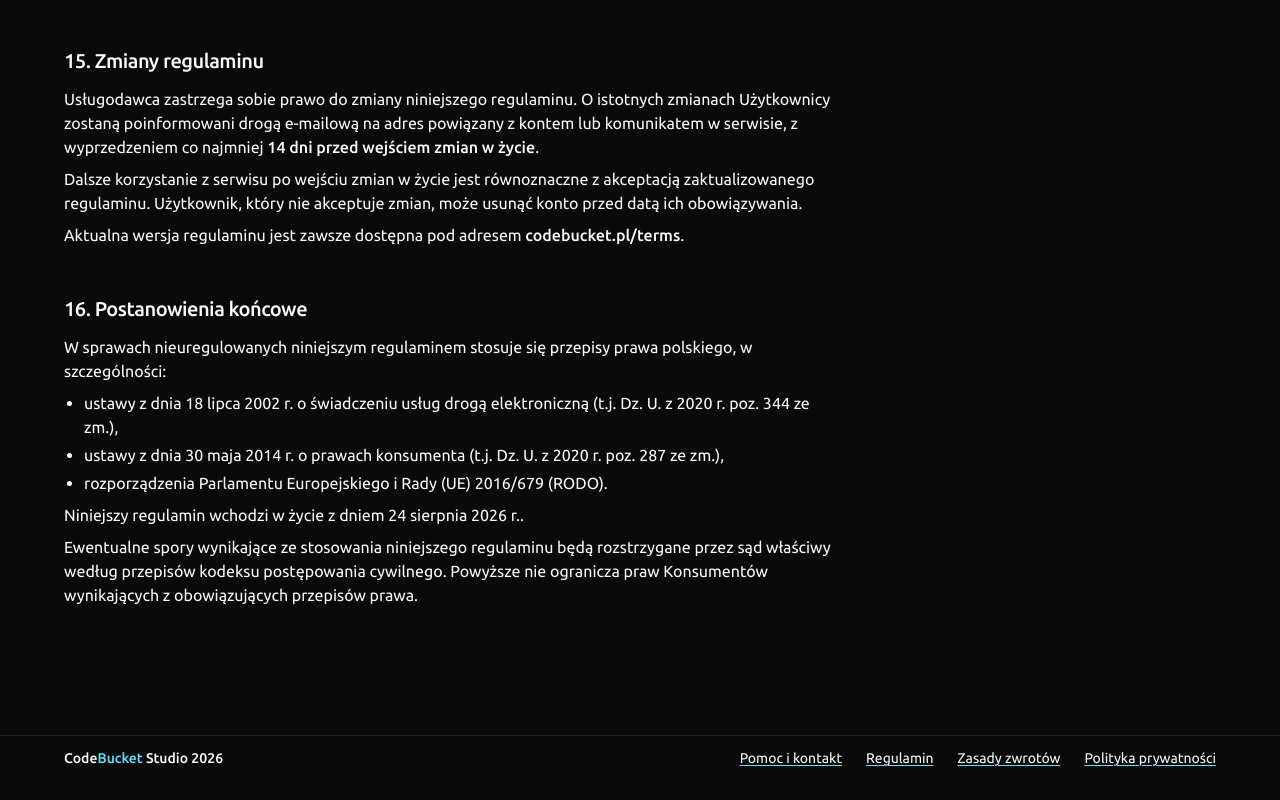
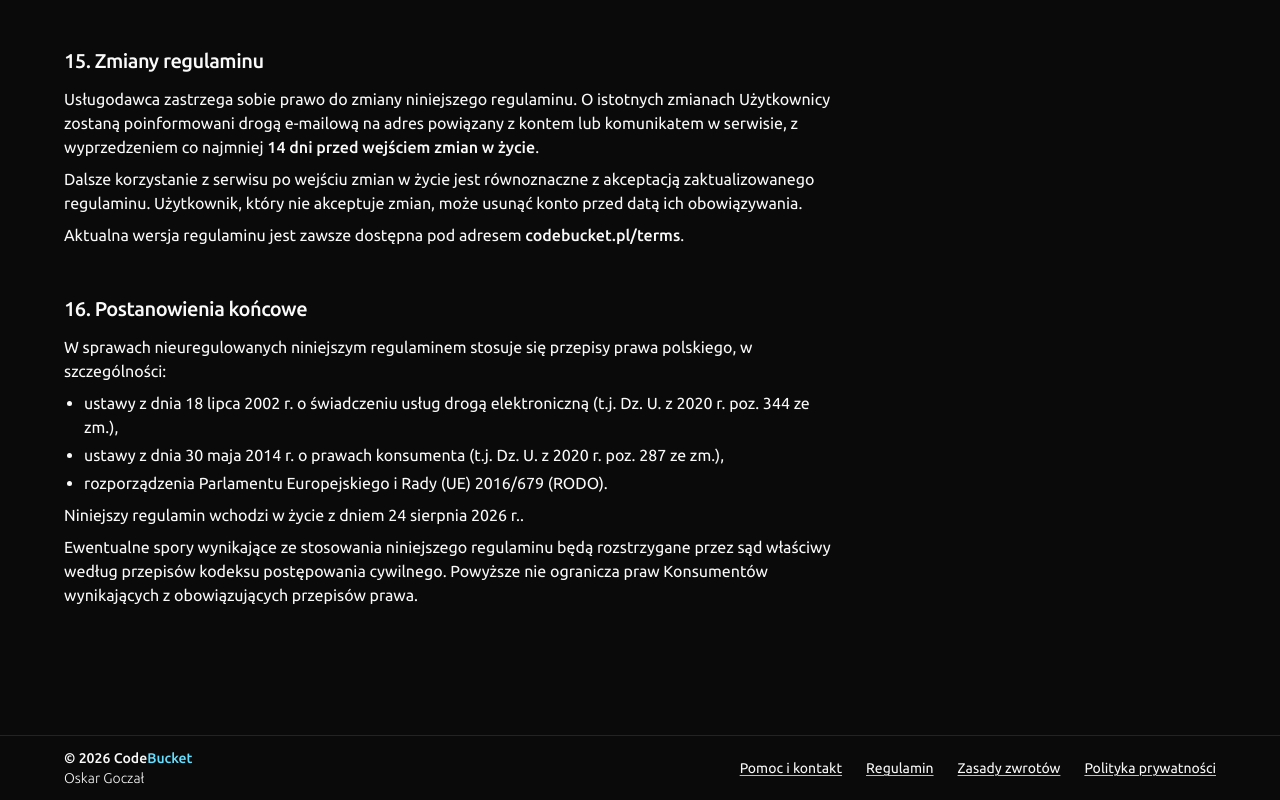
Before and after one commit to viventer/codebucket-web-app, a Next.js app: page /terms in a window 1280 px wide. Shown: the part 5122-5922 px from the top of the page. Built offline with nearby package versions, Linux system fonts and the light colour scheme.

Commit message:
name in footer

```diff
--- a/components/SiteFooter.tsx
+++ b/components/SiteFooter.tsx
@@ -11,9 +11,12 @@ export function SiteFooter() {
   return (
     <footer className="border-t">
       <div className="mx-auto flex w-[90vw] max-w-7xl flex-col gap-4 py-3  sm:flex-row sm:items-center sm:justify-between sm:gap-6">
-        <p className="text-sm font-medium">
-          Code<span className="text-accent">Bucket</span> Studio 2026
-        </p>
+        <div>
+          <p className="text-sm font-medium">
+            &copy; 2026 Code<span className="text-accent">Bucket</span>
+          </p>
+          <p className="text-sm font-light">Oskar Goczał</p>
+        </div>
 
         <nav
           aria-label="Informacje prawne"
```
